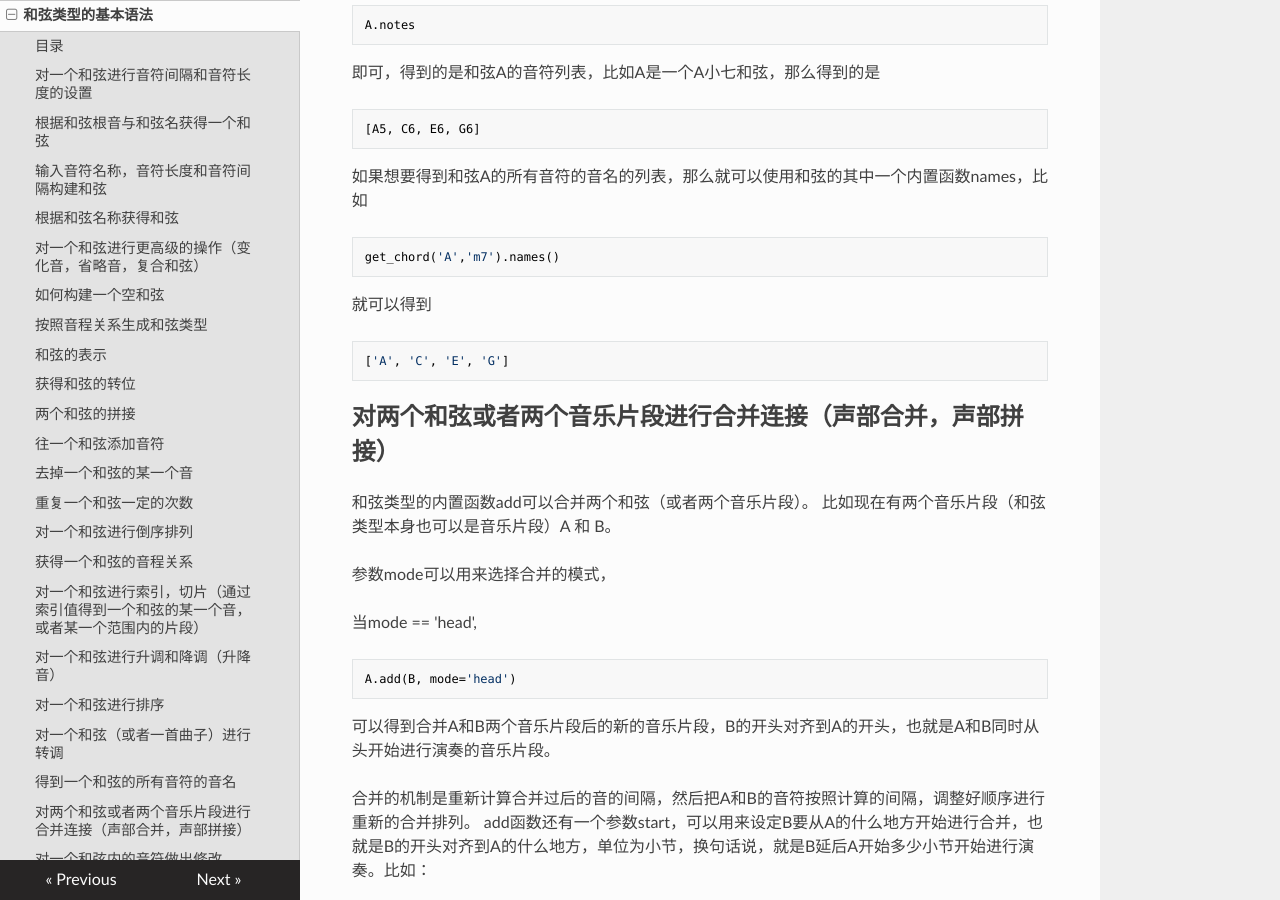
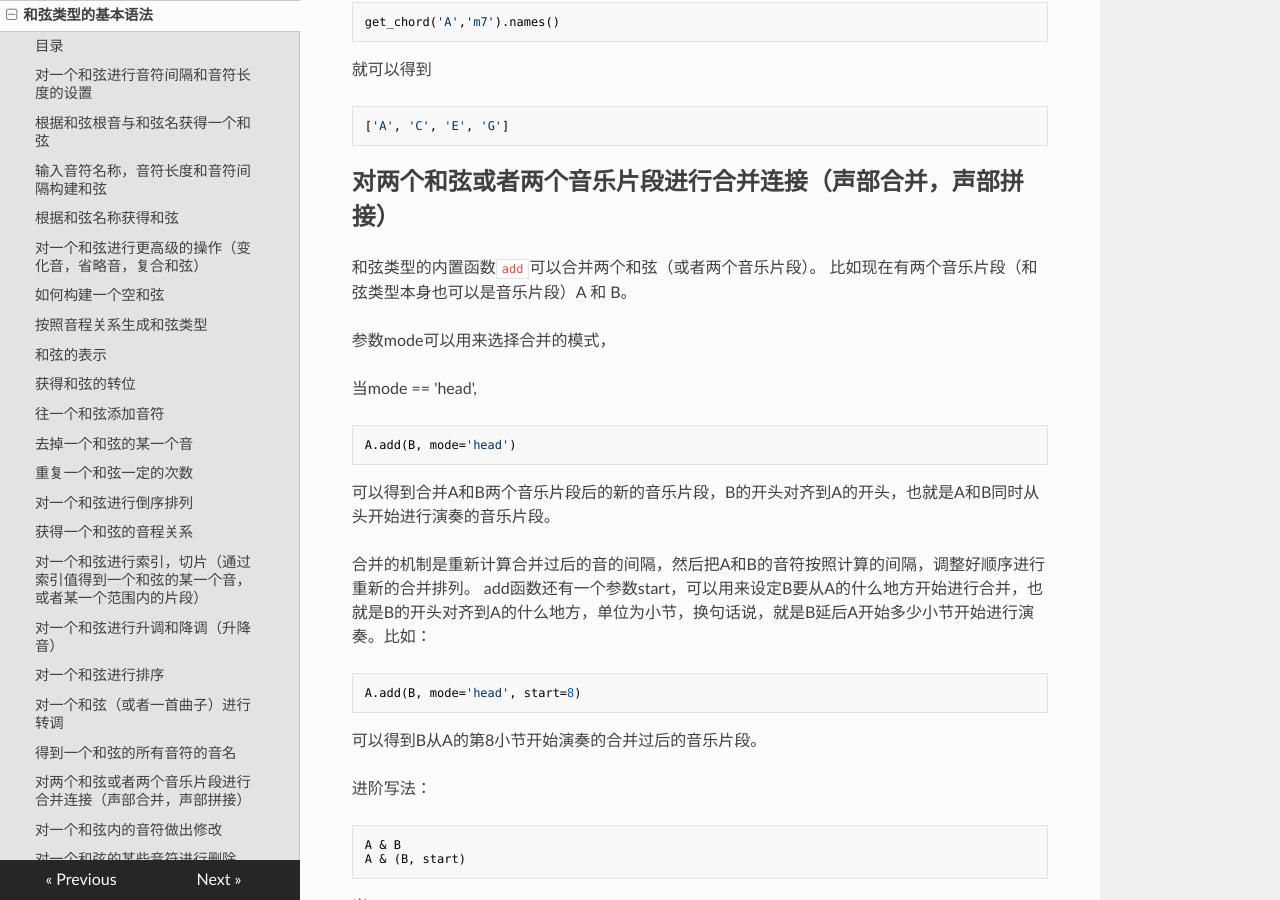
Before and after one commit to Rainbow-Dreamer/musicpy_docs_zh_CN, an MkDocs documentation site: the page built from docs/Basic syntax of chord type.md, in a window 1280 px wide and 900 px high, scrolled down 17169 px. Built offline with MkDocs 1.6.1, drawn with Linux system fonts in a browser that asks for light colours; nearby versions of some CDN libraries; some of the changed text lies outside the part shown.

Commit message:
Update Basic syntax of chord type.md

````diff
--- a/docs/Basic syntax of chord type.md
+++ b/docs/Basic syntax of chord type.md
@@ -13,7 +13,6 @@
 - [按照音程关系生成和弦类型](#按照音程关系生成和弦类型)
 - [和弦的表示](#和弦的表示)
 - [获得和弦的转位](#获得和弦的转位)
-- [两个和弦的拼接](#两个和弦的拼接)
 - [往一个和弦添加音符](#往一个和弦添加音符)
 - [去掉一个和弦的某一个音](#去掉一个和弦的某一个音)
 - [重复一个和弦一定的次数](#重复一个和弦一定的次数)
@@ -558,18 +557,6 @@ chord(notes=[E6, G6, A6, C7], interval=[0, 0, 0, 0], start_time=0)
 
 
 
-## 两个和弦的拼接
-
-如果想对两个和弦（比如a和b）进行拼接，那么只需要
-
-```python
-a + b
-```
-
-即可。得到的是拼接之后的新的和弦。
-
-
-
 ## 往一个和弦添加音符
 
 如果想对和弦A添加一个音符x，那么只需要
@@ -911,7 +898,7 @@ get_chord('A','m7').names()
 
 ## 对两个和弦或者两个音乐片段进行合并连接（声部合并，声部拼接）
 
-和弦类型的内置函数add可以合并两个和弦（或者两个音乐片段）。
+和弦类型的内置函数`add`可以合并两个和弦（或者两个音乐片段）。
 比如现在有两个音乐片段（和弦类型本身也可以是音乐片段）A 和 B。
 
 参数mode可以用来选择合并的模式，
````
